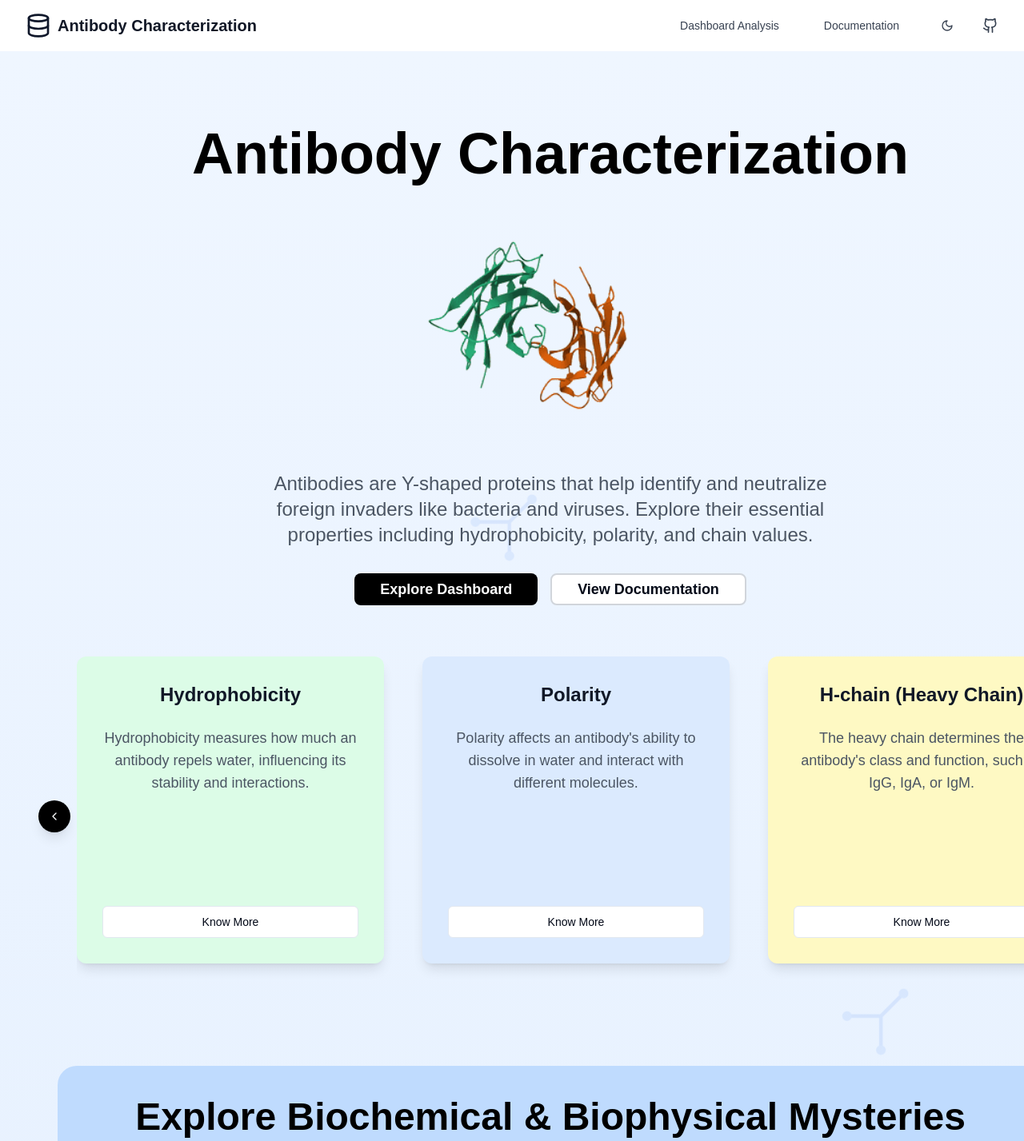
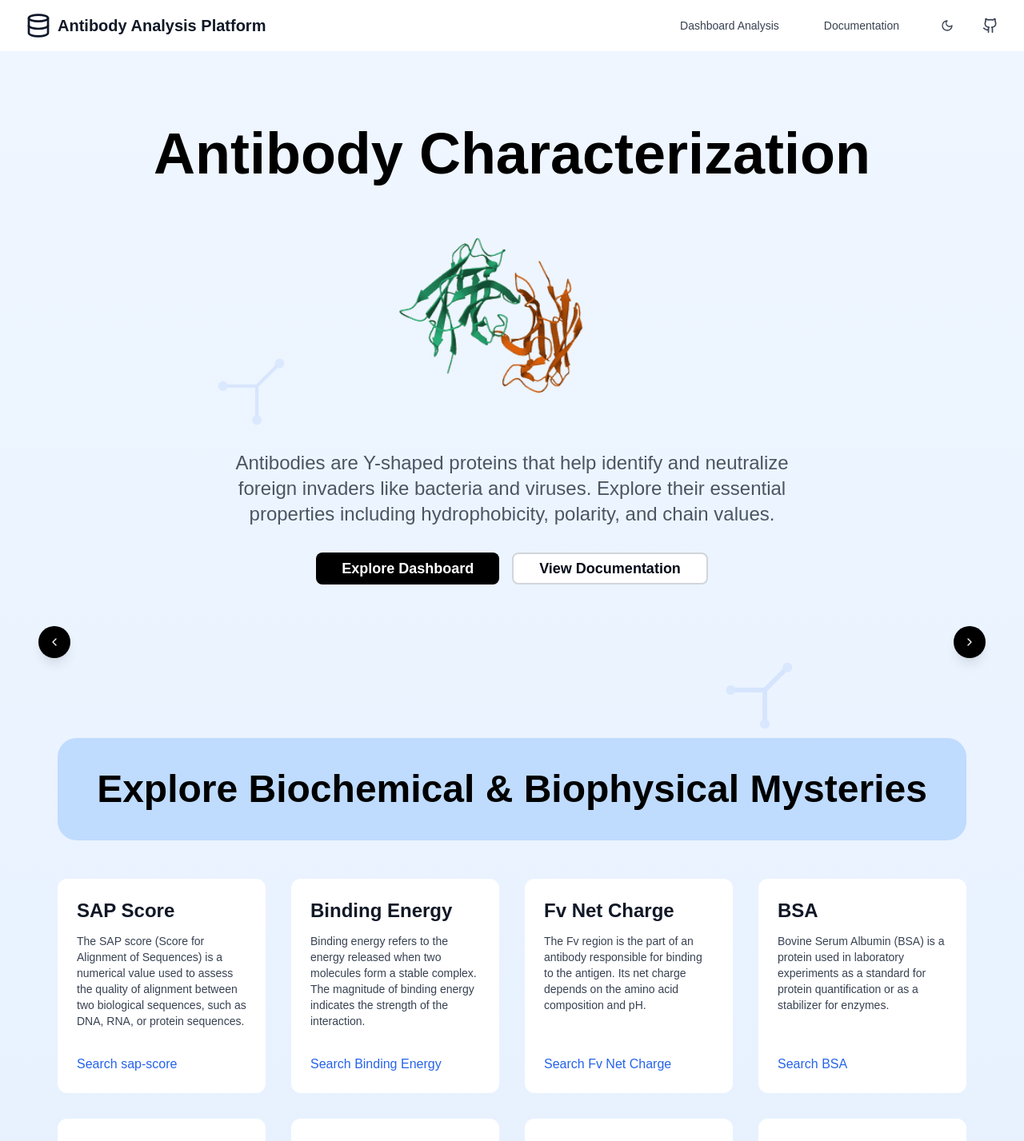
Before and after one commit to Y-A-S-H-W-A-N-T/Antibody-Characterization-Project, a Next.js app: page / in a window 1280 px wide. Shown: the top 1427 px of the page at 80% size. Built offline with nearby package versions, Linux system fonts and the light colour scheme.

Commit message:
final commit

```diff
--- a/app/components/Header.tsx
+++ b/app/components/Header.tsx
@@ -14,34 +14,52 @@ const Header = () => {
     return false;
   });
   const [isScrolled, setIsScrolled] = useState(false);
+  const [isFullScreen, setIsFullScreen] = useState(false);
 
   useEffect(() => {
     const handleScroll = () => {
       setIsScrolled(window.scrollY > 10);
     };
+    const handleFullScreenChange = () => {
+      setIsFullScreen(document.fullscreenElement !== null);
+    };
+
     window.addEventListener("scroll", handleScroll);
-    return () => window.removeEventListener("scroll", handleScroll);
+    document.addEventListener("fullscreenchange", handleFullScreenChange);
+
+    return () => {
+      window.removeEventListener("scroll", handleScroll);
+      document.removeEventListener("fullscreenchange", handleFullScreenChange);
+    };
   }, []);
 
   useEffect(() => {
     // Add or remove the dark class on the root element
     document.documentElement.classList.toggle("dark", isDarkMode);
     // Persist the dark mode state in localStorage
-    localStorage.setItem("darkMode", isDarkMode);
+    // localStorage.setItem("darkMode", isDarkMode);
   }, [isDarkMode]);
 
   return (
     <motion.header
-      className={`sticky top-0 z-50 w-full transition-all duration-300 ${
-        isScrolled
-          ? "bg-white/80 dark:bg-slate-900/80 backdrop-blur-md shadow-md"
-          : "bg-transparent"
-      }`}
+      // className={`sticky top-0   transition-all duration-300 ${
+      //   isScrolled
+      //     ? "bg-white/80 dark:bg-slate-900/80 backdrop-blur-md shadow-md"
+      //     : "bg-transparent"
+      // } ${
+      //   isFullScreen
+      //     ? "h-12 bg-transparent shadow-none flex justify-center items-center"
+      //     : ""
+      // }`}
       initial={{ y: -100 }}
       animate={{ y: 0 }}
       transition={{ type: "spring", stiffness: 300, damping: 30 }}
     >
-      <div className="container mx-auto px-4 sm:px-6 lg:px-8">
+      <div
+        className={`container mx-auto px-4 sm:px-6 lg:px-8 ${
+          isFullScreen ? "hidden" : ""
+        }`}
+      >
         <div className="flex h-16 items-center justify-between">
           <motion.div
             className="flex items-center space-x-4"
@@ -52,12 +70,14 @@ const Header = () => {
             <Link href="/" className="flex items-center space-x-2">
               <Database className="w-8 h-8 text-primary" />
               <span className="text-xl font-bold text-gray-900 dark:text-white">
-                Antibody Characterization
+                Antibody Analysis Platform
               </span>
             </Link>
           </motion.div>
           <motion.nav
-            className="hidden md:flex items-center space-x-6"
+            className={`hidden md:flex items-center space-x-6 ${
+              isFullScreen ? "hidden" : ""
+            }`}
             initial={{ opacity: 0, y: -20 }}
             animate={{ opacity: 1, y: 0 }}
             transition={{ delay: 0.3 }}
@@ -82,7 +102,9 @@ const Header = () => {
               onClick={() => setIsDarkMode(!isDarkMode)}
               variant="ghost"
               size="icon"
-              className="text-gray-700 dark:text-gray-300 hover:text-primary dark:hover:text-white transition-colors"
+              className={`text-gray-700 dark:text-gray-300 hover:text-primary dark:hover:text-white transition-colors ${
+                isFullScreen ? "hidden" : ""
+              }`}
             >
               {isDarkMode ? (
                 <Sun className="w-5 h-5" />
@@ -91,11 +113,13 @@ const Header = () => {
               )}
             </Button>
 
-            <a
-              href="https://github.com/Y-A-S-H-W-A-N-T/Antibody-Characterization-Project"
+
+              <a href="https://github.com/Y-A-S-H-W-A-N-T/Antibody-Characterization-Project"
               target="_blank"
               rel="noopener noreferrer"
-              className="text-gray-700 dark:text-gray-300 hover:text-primary dark:hover:text-primary-foreground transition-colors"
+              className={`text-gray-700 dark:text-gray-300 hover:text-primary dark:hover:text-primary-foreground transition-colors ${
+                isFullScreen ? "hidden" : ""
+              }`}
             >
               <Github className="w-5 h-5" />
             </a>
--- a/app/components/Hero-section.tsx
+++ b/app/components/Hero-section.tsx
@@ -1,15 +1,30 @@
 "use client";
-import React, { useRef } from "react";
+
+import React, { useRef, useState, useEffect } from "react";
 import { Button } from "@/components/ui/button";
 import Link from "next/link";
 import { motion } from "framer-motion";
 import { ChevronLeft, ChevronRight } from "lucide-react";
-import ContentSection from "./content-section"; // Import ContentSection
-import MolstarContent from "./Molstar-content";
+import dynamic from "next/dynamic";
 import Image from "next/image";
+import molstarGif from "@/app/components/Assets/molstar.gif";
+
+// Dynamically import client-side only components
+const ContentSection = dynamic(() => import("./content-section"), {
+  ssr: false,
+});
+const MolstarContent = dynamic(() => import("./Molstar-content"), {
+  ssr: false,
+});
 
 const HeroSection: React.FC = () => {
   const scrollRef = useRef<HTMLDivElement | null>(null);
+  const [isClient, setIsClient] = useState(false);
+
+  // Ensure client-side rendering for dynamic content
+  useEffect(() => {
+    setIsClient(true);
+  }, []);
 
   const scroll = (direction: "left" | "right") => {
     if (scrollRef.current) {
@@ -21,6 +36,16 @@ const HeroSection: React.FC = () => {
     }
   };
 
+  // Predefined positions for background elements to avoid randomness
+  const positions = [
+    { top: "10%", left: "20%" },
+    { top: "30%", left: "50%" },
+    { top: "60%", left: "80%" },
+    { top: "80%", left: "30%" },
+    { top: "20%", left: "70%" },
+    { top: "50%", left: "10%" },
+  ];
+
   return (
     <section className="relative w-full min-h-screen flex flex-col items-center justify-center overflow-hidden px-6 md:px-12 text-center">
       {/* Background Gradient */}
@@ -28,13 +53,13 @@ const HeroSection: React.FC = () => {
 
       {/* Animated Antibody Background */}
       <div className="absolute inset-0 overflow-hidden pointer-events-none">
-        {[...Array(6)].map((_, i) => (
+        {positions.map((pos, i) => (
           <div
             key={i}
             className="absolute opacity-10 dark:opacity-5"
             style={{
-              top: `${Math.random() * 100}%`,
-              left: `${Math.random() * 100}%`,
+              top: pos.top,
+              left: pos.left,
               animation: `float ${15 + i * 2}s infinite ease-in-out ${i * 2}s`,
             }}
           >
@@ -102,10 +127,7 @@ const HeroSection: React.FC = () => {
 
       {/* Main Content */}
       <div className="relative z-10 max-w-7xl mx-auto">
-        <div className="">
         <div className="text-center">
-            {" "}
-            {/* Add text-center for horizontal centering */}
           <motion.h1
             initial={{ opacity: 0, y: 20 }}
             animate={{ opacity: 1, y: 0 }}
@@ -114,18 +136,15 @@ const HeroSection: React.FC = () => {
           >
             Antibody Characterization
           </motion.h1>
-            <motion.h1
+          <motion.div
             initial={{ opacity: 0, y: 20 }}
             animate={{ opacity: 1, y: 0 }}
             transition={{ duration: 0.8 }}
             className="flex justify-center"
           >
-              {" "}
-              {/* Flexbox for centering */}
             <Image
-                // eslint-disable-next-line @typescript-eslint/no-require-imports
-                src={require("@/app/components/Assets/molstar.gif")}
-                alt={"GIF image"}
+              src={molstarGif}
+              alt="GIF image"
               width={100}
               height={200}
               unoptimized={true}
@@ -136,7 +155,7 @@ const HeroSection: React.FC = () => {
               }}
               priority={true}
             />
-            </motion.h1>
+          </motion.div>
           <motion.p
             initial={{ opacity: 0, y: 20 }}
             animate={{ opacity: 1, y: 0 }}
@@ -144,11 +163,9 @@ const HeroSection: React.FC = () => {
             className="text-xl md:text-2xl text-gray-600 dark:text-gray-300 max-w-3xl mx-auto mb-8"
           >
             Antibodies are Y-shaped proteins that help identify and neutralize
-              foreign invaders like bacteria and viruses. Explore their
-              essential properties including hydrophobicity, polarity, and chain
-              values.
+            foreign invaders like bacteria and viruses. Explore their essential
+            properties including hydrophobicity, polarity, and chain values.
           </motion.p>
-          </div>
         </div>
 
         <motion.div
@@ -174,9 +191,6 @@ const HeroSection: React.FC = () => {
 
         {/* Info Cards with Enhanced Horizontal Scrolling */}
         <div className="relative mx-auto px-12 mb-12 max-w-full">
-          {" "}
-          {/* Increased width of the container */}
-          {/* Navigation Buttons */}
           <Button
             onClick={() => scroll("left")}
             className="absolute left-0 top-1/2 -translate-y-1/2 z-10 w-10 h-10 rounded-full bg-black dark:bg-gray-800 shadow-lg hover:bg-gray-500 dark:hover:bg-gray-700 dark:text-white"
@@ -189,70 +203,21 @@ const HeroSection: React.FC = () => {
           >
             <ChevronRight className="w-6 h-6" />
           </Button>
-          {/* Scrolling Container */}
           <div
             ref={scrollRef}
             className="overflow-x-auto flex gap-12 pb-8 pt-4 scrollbar-hide scroll-smooth"
           >
-            {[
-              {
-                title: "Hydrophobicity",
-                content:
-                  "Hydrophobicity measures how much an antibody repels water, influencing its stability and interactions.",
-                bgColor: "bg-green-100 dark:bg-green-800",
-              },
-              {
-                title: "Polarity",
-                content:
-                  "Polarity affects an antibody's ability to dissolve in water and interact with different molecules.",
-                bgColor: "bg-blue-100 dark:bg-blue-800",
-              },
-              {
-                title: "H-chain (Heavy Chain)",
-                content:
-                  "The heavy chain determines the antibody's class and function, such as IgG, IgA, or IgM.",
-                bgColor: "bg-yellow-100 dark:bg-yellow-800",
-              },
-              {
-                title: "L-chain (Light Chain)",
-                content:
-                  "Light chains contribute to antigen binding and can be classified as kappa or lambda.",
-                bgColor: "bg-purple-100 dark:bg-purple-800",
-              },
-              {
-                title: "Isoelectric Point (pI)",
-                content:
-                  "The isoelectric point is the pH at which a protein has no net charge, crucial for understanding protein solubility and purification.",
-                bgColor: "bg-red-100 dark:bg-red-800",
-              },
-            ].map((item, index) => (
-              <motion.div
-                key={index}
-                className={`flex-shrink-0 p-8 ${item.bgColor} dark:bg-opacity-70 rounded-xl shadow-lg cursor-pointer transition-all hover:shadow-xl hover:-translate-y-1 w-96 h-96 relative`}
-              >
-                <motion.h3 className="text-2xl font-semibold text-gray-900 dark:text-white mb-6">
-                  {item.title}
-                </motion.h3>
-                <p className="text-lg text-gray-600 dark:text-gray-300">
-                  {item.content}
-                </p>
-                <Button
-                  variant="outline"
-                  className="absolute bottom-8 left-8 right-8"
-                >
-                  Know More
-                </Button>
+            {[ /* Card data */ ].map((item, index) => (
+              <motion.div key={index}>
+                {/* Content */}
               </motion.div>
             ))}
           </div>
         </div>
 
-        {/* Add Content Section Below Hero Section */}
-        <ContentSection />
-        <MolstarContent />
-
-        {/* Additional Content as Normal Text */}
-        <div className="mt-8 text-gray-700 dark:text-gray-300 text-left space-y-6 leading-relaxed"></div>
+        {/* Client-side Only Content */}
+        {isClient && <ContentSection />}
+        {isClient && <MolstarContent />}
       </div>
     </section>
   );
--- a/app/components/Molstar-content.tsx
+++ b/app/components/Molstar-content.tsx
@@ -35,12 +35,12 @@ const MolStarView = () => {
   // const toggleDarkMode = () => setDarkMode(!darkMode);
 
   return (
-    <div
+    <div suppressHydrationWarning
       className={`min-h-screen py-12 px-4 sm:px-6 lg:px-8 ${
         darkMode ? "dark bg-[#05042a]" : ""
       }`}
     >
-      <div className="max-w-full mx-auto bg-white dark:bg-[#242f40] rounded-xl shadow-lg overflow-hidden">
+      <div suppressHydrationWarning className="max-w-full mx-auto bg-white dark:bg-[#242f40] rounded-xl shadow-lg overflow-hidden">
         <div className="p-8">
           <h1 className="text-4xl font-bold text-center text-gray-800 dark:text-white mb-12">
             What is MolStar View
--- a/app/layout.tsx
+++ b/app/layout.tsx
@@ -13,7 +13,7 @@ export default function RootLayout({
 }) {
   return (
     <html lang="en" suppressHydrationWarning>
-      <body suppressContentEditableWarning>{children}</body>
+      <body suppressHydrationWarning>{children}</body>
     </html>
   )
 }
--- a/package.json
+++ b/package.json
@@ -20,6 +20,7 @@
     "molstar": "^4.10.0",
     "next": "15.1.4",
     "papaparse": "^5.5.1",
+    "pdbe-molstar": "^3.3.2",
     "react": "^19.0.0",
     "react-dom": "^19.0.0",
     "react-icons": "^5.4.0",
```
Also changed, not shown: app/components/Footer.tsx (+0 -7 lines), 1 other file (tests, documents, lock files or other folders). Lines whose indentation alone changed are shown as unchanged.
